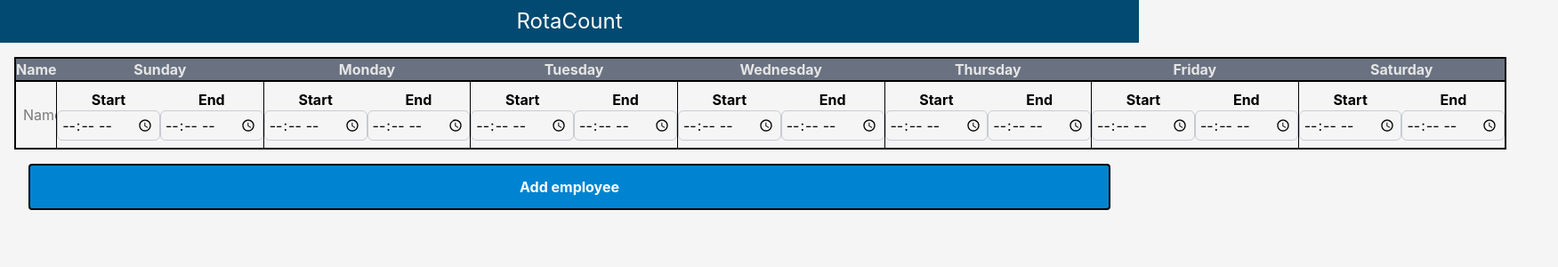
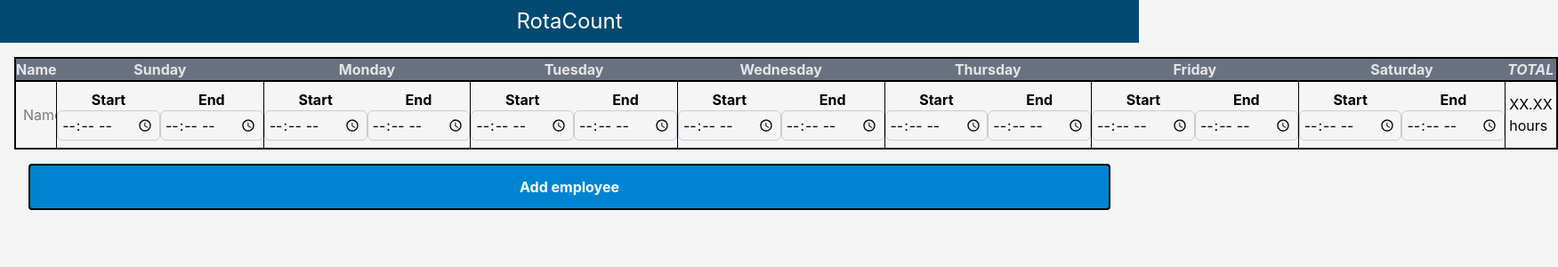
Before and after one commit to pavkodev/RotaCount, a React (Vite) app: page / in a window 1280 px wide. Shown: the top 300 px of the page at 89% size, 1751 px wide, since content can reach past the window. Built offline with nearby package versions, Linux system fonts and the light colour scheme.

Commit message:
added total hours column

```diff
--- a/src/components/TableComponent.tsx
+++ b/src/components/TableComponent.tsx
@@ -1,10 +1,9 @@
-import React, { useState } from "react";
+import { useState } from "react";
 import TableHeaders from "./TableHeaders";
 import TableRow from "./TableRow";
-import TableCell from "./TableHoursCell";
 
 const TableComponent = () => {
-  const row = <TableRow cell={<TableCell></TableCell>} />;
+  const row = <TableRow />;
   const [dataRows, setDataRows] = useState(1);
   return (
     <>
--- a/src/components/TableHeaders.tsx
+++ b/src/components/TableHeaders.tsx
@@ -10,6 +10,9 @@ const TableHeaders = () => {
         <th scope="col">Thursday</th>
         <th scope="col">Friday</th>
         <th scope="col">Saturday</th>
+        <th className="italic" scope="col">
+          TOTAL
+        </th>
       </tr>
     </thead>
   );
--- a/src/components/TableRow.tsx
+++ b/src/components/TableRow.tsx
@@ -1,6 +1,18 @@
-const TableRow = (props: { cell }) => {
+// import { useState } from "react";
+import TableHoursCell from "./TableHoursCell";
+
+//TODO: adding up total hours.
+const TableRow = () => {
   const ROW_COUNT = 7;
-  const cell = props.cell;
+  // const hoursArray: number[] = [];
+  // const [totalHours, setTotalHours] = useState(0);
+
+  // const addHours = (hours: number): number => {
+  //   hoursArray.forEach((hours) => {
+  //     setTotalHours(...totalHours, hours);
+  //   });
+  // };
+
   return (
     <tr>
       <td className="border-y-2">
@@ -11,7 +23,12 @@ const TableRow = (props: { cell }) => {
           className="h-10 w-full pl-2"
         />
       </td>
-      {Array.from({ length: ROW_COUNT }).map(() => cell)}
+      {Array.from({ length: ROW_COUNT }).map(() => (
+        <TableHoursCell />
+      ))}
+      <td className="border-y-2">
+        <p className="p-1">XX.XX hours</p>
+      </td>
     </tr>
   );
 };
```
